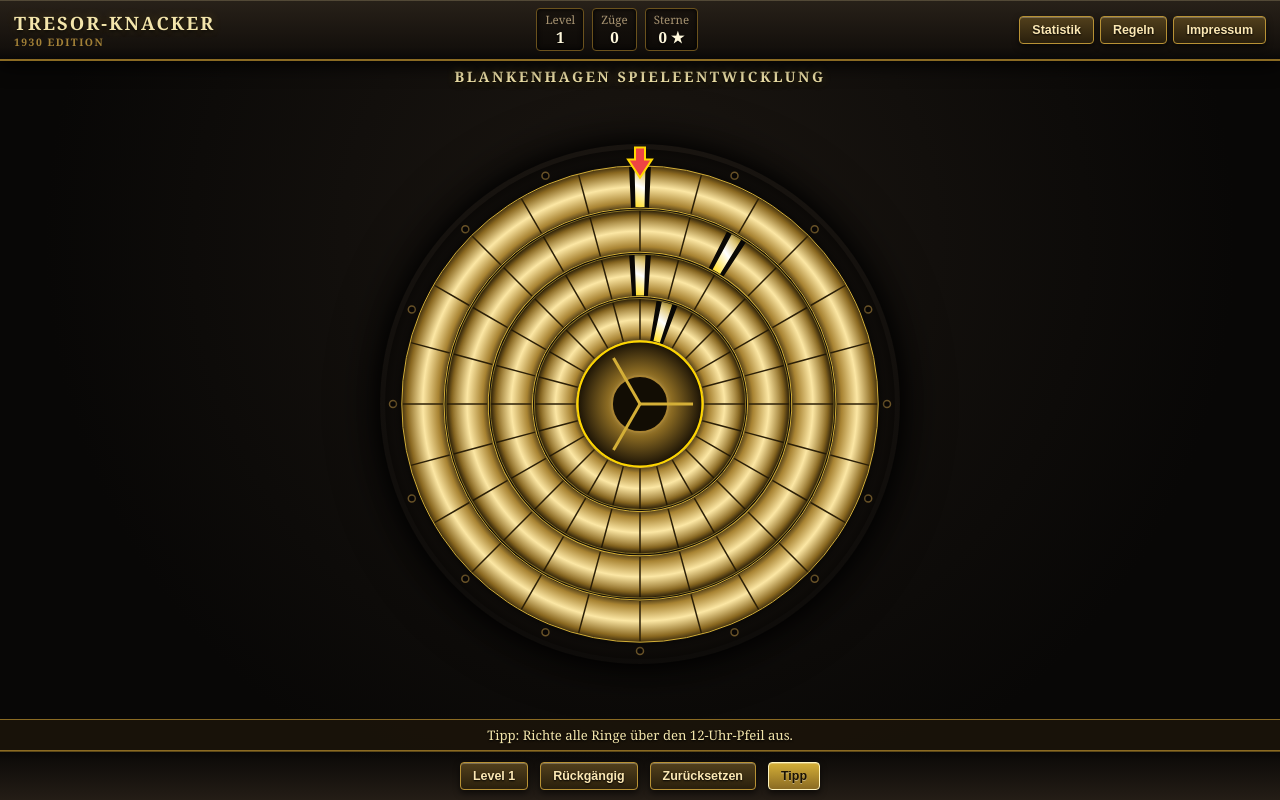
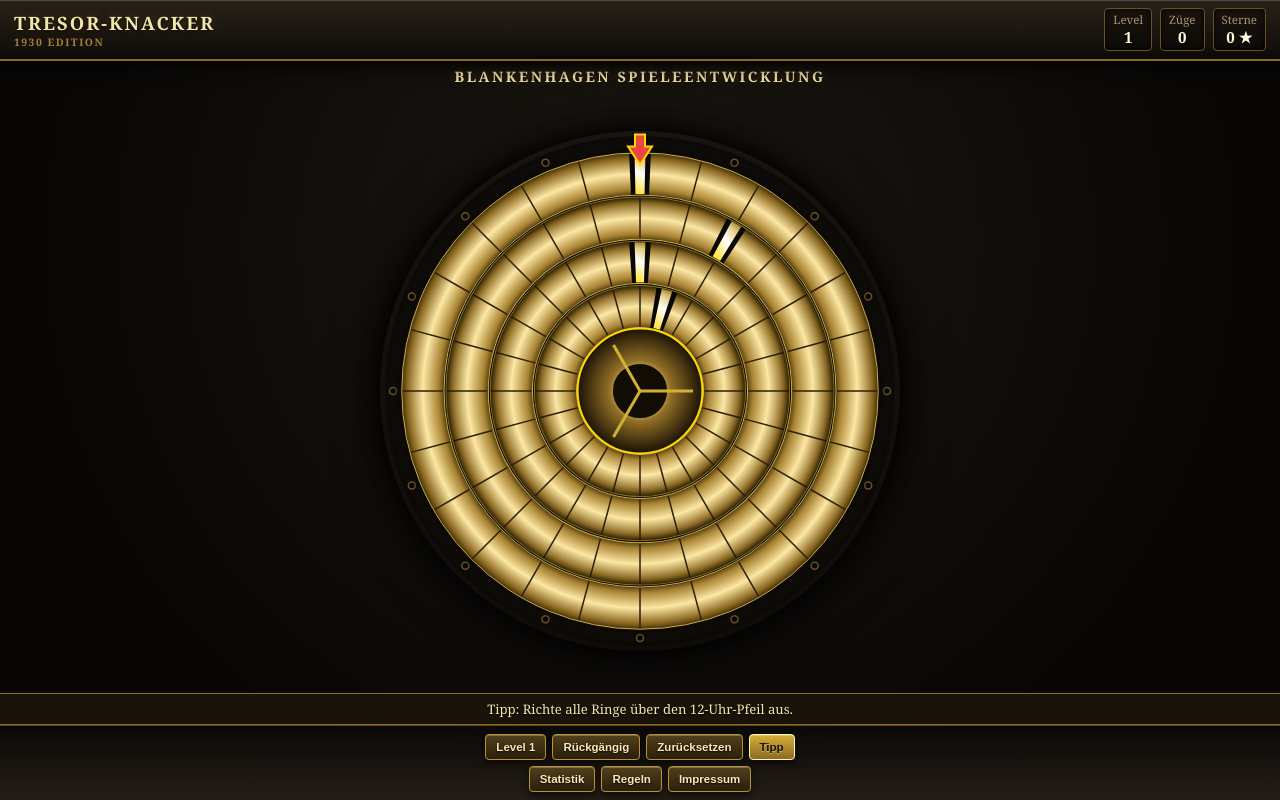
Before and after one commit to blabo1968-dev/Tresor, a plain HTML site: page index.html in a window 1280 px wide. Drawn offline with Linux system fonts and the light colour scheme.

Commit message:
Update index.html

```diff
--- a/index.html
+++ b/index.html
@@ -82,17 +82,12 @@
             text-shadow: 0 1px 2px #000;
         }
 
-        .btn-group {
-            display: flex;
-            gap: 6px;
-        }
-
         .btn {
             background: linear-gradient(180deg, #52401c 0%, #291f0c 100%);
             border: 1px solid #b89235;
             color: #fce8b3;
-            padding: 6px 12px;
-            font-size: 0.78rem;
+            padding: 6px 10px;
+            font-size: 0.72rem;
             font-weight: bold;
             border-radius: 4px;
             cursor: pointer;
@@ -167,13 +162,20 @@
 
         footer {
             width: 100%;
-            padding: 10px;
+            padding: 8px 6px;
             background: linear-gradient(0deg, #241d16 0%, #100d0a 80%, transparent 100%);
             border-top: 1px solid #5c4717;
             display: flex;
+            flex-direction: column;
+            gap: 6px;
+            z-index: 10;
+        }
+
+        .footer-row {
+            display: flex;
             justify-content: center;
-            gap: 12px;
-            z-index: 10;
+            gap: 6px;
+            flex-wrap: wrap;
         }
 
         .modal {
@@ -308,11 +310,6 @@
             <div class="stat-box">Züge<br><span id="moves-display" class="stat-val">0</span></div>
             <div class="stat-box">Sterne<br><span id="stars-display" class="stat-val">0 ★</span></div>
         </div>
-        <div class="btn-group">
-            <button class="btn" onclick="openModal('stats-modal')">Statistik</button>
-            <button class="btn" onclick="openModal('rules-modal')">Regeln</button>
-            <button class="btn" onclick="openModal('imprint-modal')">Impressum</button>
-        </div>
     </header>
 
     <div id="company-banner">Blankenhagen Spieleentwicklung</div>
@@ -324,10 +321,17 @@
     <div id="hint-bar">Tipp: Richte alle Ringe über den 12-Uhr-Pfeil aus.</div>
 
     <footer>
-        <button class="btn" onclick="resetToLevel1()">Level 1</button>
-        <button class="btn" onclick="undoMove()">Rückgängig</button>
-        <button class="btn" onclick="resetLevel()">Zurücksetzen</button>
-        <button class="btn btn-gold" onclick="getHint()">Tipp</button>
+        <div class="footer-row">
+            <button class="btn" onclick="resetToLevel1()">Level 1</button>
+            <button class="btn" onclick="undoMove()">Rückgängig</button>
+            <button class="btn" onclick="resetLevel()">Zurücksetzen</button>
+            <button class="btn btn-gold" onclick="getHint()">Tipp</button>
+        </div>
+        <div class="footer-row">
+            <button class="btn" onclick="openModal('stats-modal')">Statistik</button>
+            <button class="btn" onclick="openModal('rules-modal')">Regeln</button>
+            <button class="btn" onclick="openModal('imprint-modal')">Impressum</button>
+        </div>
     </footer>
 
     <!-- Victory Overlay Modal -->
@@ -527,28 +531,23 @@
 
             gearMatrix = Array(4).fill(0).map(() => [0,0,0,0]);
 
-            // Level-basierte, kontrollierte Schwierigkeitssteigerung
             if (lvl === 1) {
-                // Level 1: Vollständig isolierte Ringe (keine Kopplung)
                 for(let i=0; i<4; i++) {
                     gearMatrix[i][i] = 1;
                 }
             } else if (lvl === 2) {
-                // Level 2: Sehr sanfte Kopplung zum Nachbarn
                 for(let i=0; i<4; i++) {
                     gearMatrix[i][i] = 1;
                     let neighbor = (i + 1) % 4;
                     gearMatrix[i][neighbor] = 0.5;
                 }
             } else if (lvl <= 4) {
-                // Level 3-4: Moderate Kopplung
                 for(let i=0; i<4; i++) {
                     gearMatrix[i][i] = 1;
                     let neighbor = (i + 1) % 4;
                     gearMatrix[i][neighbor] = (i % 2 === 0 ? 0.5 : -0.5);
                 }
             } else {
-                // Ab Level 5: Volle, anspruchsvolle Zahnrad-Verschaltung
                 for(let i=0; i<4; i++) {
                     gearMatrix[i][i] = 1;
                     let neighbor = (i + 1) % 4;
@@ -558,7 +557,6 @@
 
             ringAngles = [3*Math.PI/2, 3*Math.PI/2, 3*Math.PI/2, 3*Math.PI/2];
 
-            // Misterschritte langsam ansteigen lassen
             const scrambleSteps = lvl === 1 ? 2 : (lvl === 2 ? 3 : Math.min(3 + Math.floor(lvl / 2), 7));
             solutionSteps = [];
 
@@ -617,7 +615,6 @@
             hintClickCounter++;
 
             if (hintClickCounter % 2 === 1) {
-                // Gezielter Analyse-Tipp: Wer weicht am meisten ab und in welche Richtung?
                 let maxDiff = -1;
                 let worstRing = -1;
                 let directionText = "";
```
